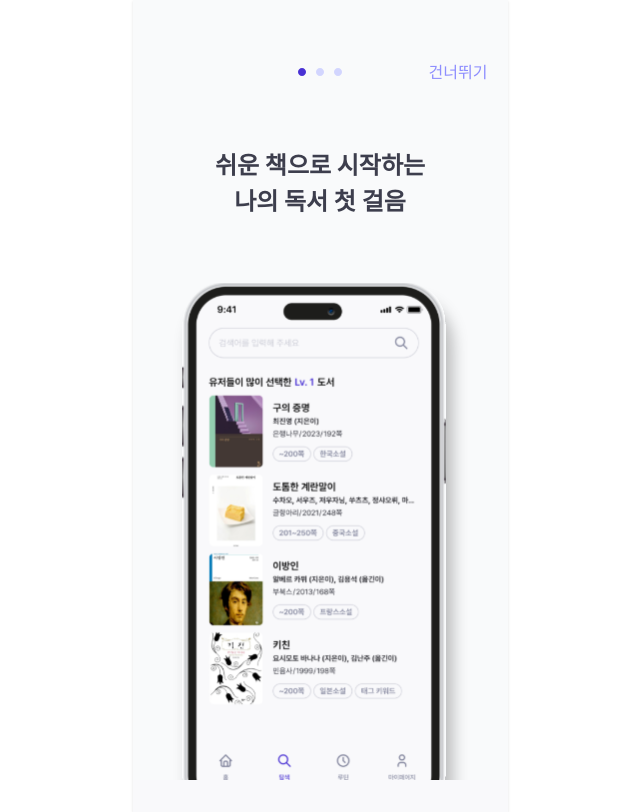
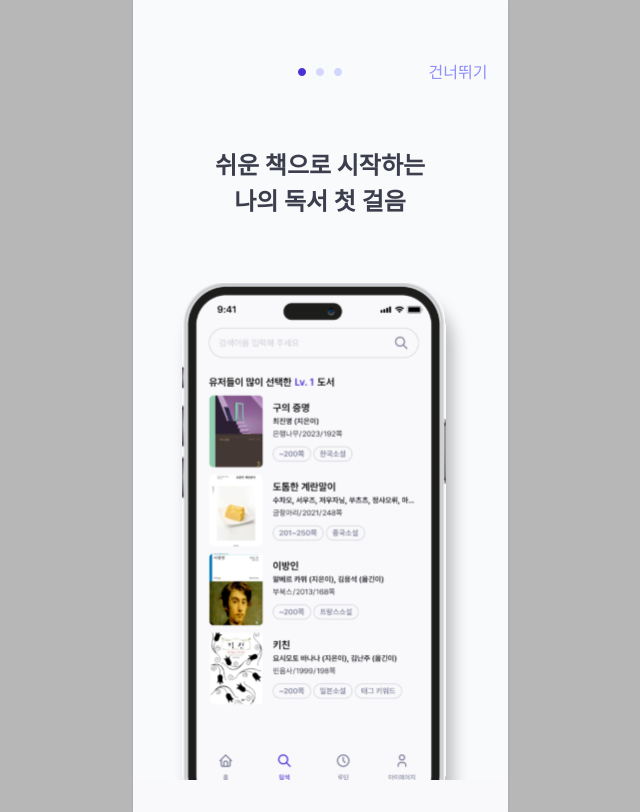
Before and after one commit to Leets-Official/StepBookStep-FE, a React (Vite) app: page / in a window 1280 px wide. Shown: the whole page, without its empty margins (320-960 px from the left). Built offline with nearby package versions, Linux system fonts and the light colour scheme; no server answers; a web font is replaced by a local one.

Commit message:
ui : page배경색 #B7B7B7로 수정

```diff
--- a/src/pages/Tutorial/Tutorial.styles.ts
+++ b/src/pages/Tutorial/Tutorial.styles.ts
@@ -1,4 +1,4 @@
-export const pageWrapper = "min-h-screen bg-white flex justify-center overflow-hidden";
+export const pageWrapper = "min-h-screen bg-[#B7B7B7] flex justify-center overflow-hidden";
 
 export const appFrame =
   "w-[375px] h-[812px] flex flex-col bg-gray-50 relative self-center shadow-sm overflow-hidden";
```
